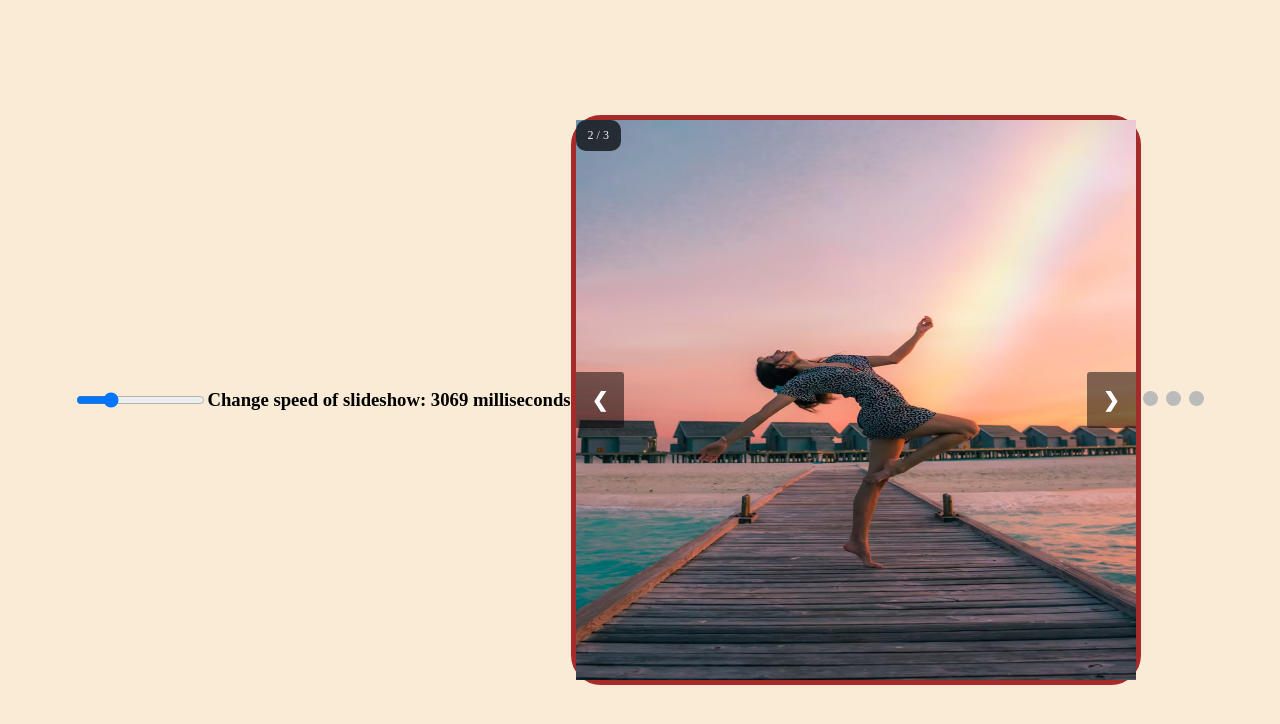
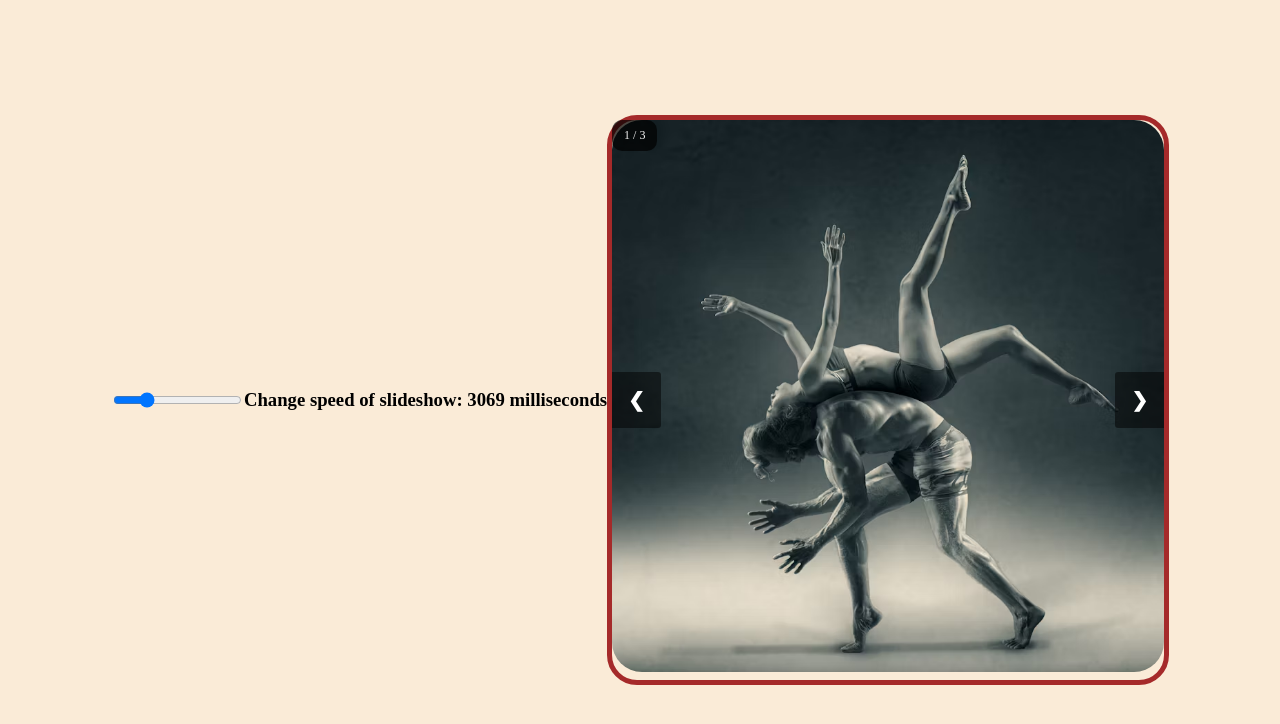
Before and after one commit to DishaKCodes/slide2, a plain HTML site: page index.html in a window 1280 px wide. Drawn offline with Linux system fonts and the light colour scheme.

Commit message:
just removed the dots

```diff
--- a/index.html
+++ b/index.html
@@ -22,8 +22,10 @@
       border-radius: 30px;
     }
     .slideshow img {
-      height: 70vh;
-      width: 70vh;
+      height: 69vh;
+      width: 69vh;
+      border-radius: 30px;
+      margin: 0 auto;
     }
     .prev,
     .next {
@@ -82,16 +84,7 @@
       background-color: rgba(0, 0, 0, 0.7);
       border-radius: 10px;
     }
-    .dot {
-      cursor: pointer;
-      height: 15px;
-      width: 15px;
-      margin: 0 2px;
-      background-color: #bbb;
-      border-radius: 50%;
-      display: inline-block;
-      transition: background-color 3s ease;
-    }
+
   </style>
 </head>
 <body>
@@ -119,11 +112,11 @@
   </div>
   <br />
 
-  <div style="text-align: center">
+  <!-- <div style="text-align: center">
     <span class="dot" onclick="currentSlide(1)"></span>
     <span class="dot" onclick="currentSlide(2)"></span>
     <span class="dot" onclick="currentSlide(3)"></span>
-  </div>
+  </div> -->
 
   <script>
     let slideIndex = 1;
```
